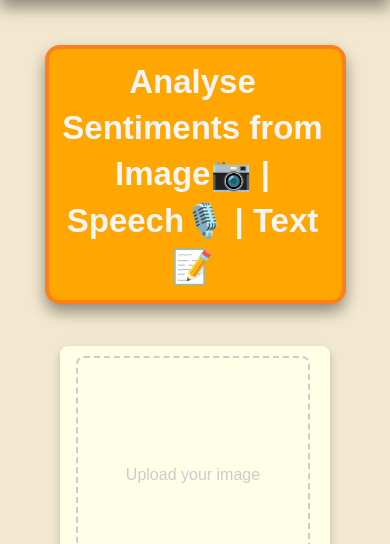
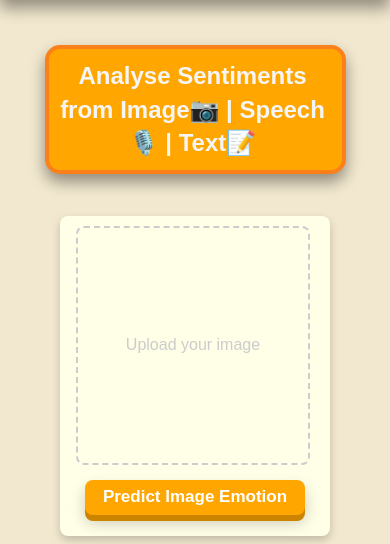
Before and after one commit to projjalbhattacharyya/Sentiment-Analysis-Emotion-Detection, a Flask app: page / in a window 390 px wide, with the pointer over the restyled element. Shown: the part 78-622 px from the top of the page. Run offline with Flask 3, Linux system fonts and the light colour scheme; parts of the project's set-up code (start-up, migrations or seed data) failed here and were passed over.

Commit message:
Updated css

```diff
--- a/static/css/style.css
+++ b/static/css/style.css
@@ -186,6 +186,22 @@ button:active {
     box-shadow: 0 8px 15px rgba(0, 0, 0, 0.4);
     /* Enhanced shadow */
     transform: translateY(-2px);
+}
+
+/* Adjust hover effect for tablets */
+@media (max-width: 768px) {
+    .title:hover {
+        font-size: 27px;
+        /* Smaller hover font size */
+    }
+}
+
+/* Adjust hover effect for mobile screens */
+@media (max-width: 480px) {
+    .title:hover {
+        font-size: 24px;
+        /* Further reduce hover font size */
+    }
 }
 
 /* Click Effect - Pressed Look */
```
